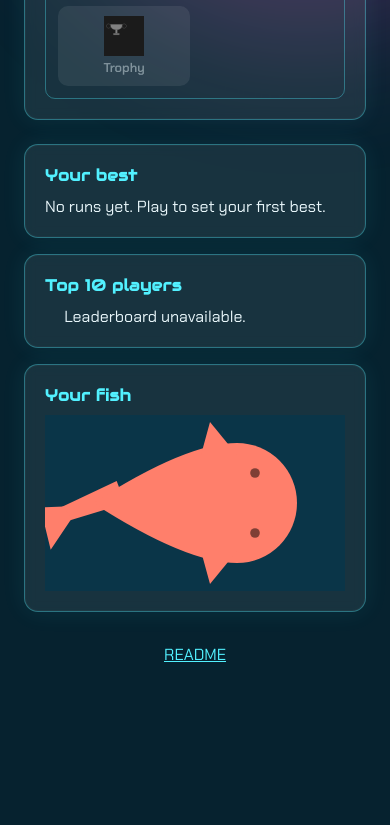
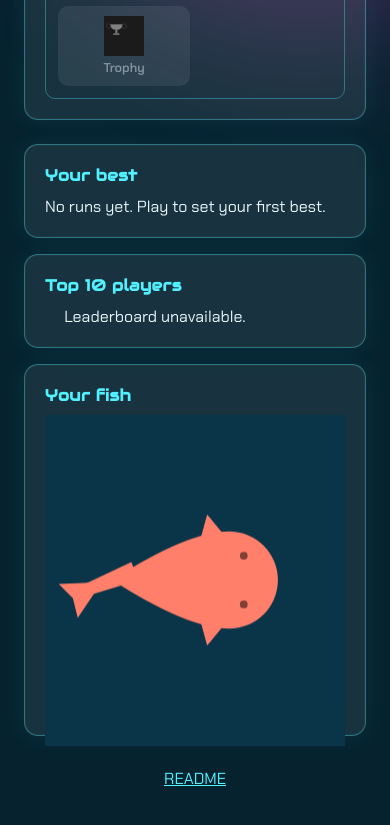
Before and after one commit to comp4020-agentic-coding-studio/comp4020-final-quackyduck826, a website with bundled scripts: page public/index.html in a window 390 px wide. Shown: the part 1032-1857 px from the top of the page. Before the commit the page ends 1761 px from the top, so only its background shows below. Built offline with nearby package versions, Linux system fonts and the light colour scheme; files whose address does not match are found by name.

Commit message:
Make the fish-preview canvas square and snap to pointer direction
Fixes the preview fish clipping when facing up/down on the old wide-but-short
box, and drops the in-game slow-turn easing for the menu preview so it reads
as an instant, responsive "try on" view instead of mimicking gameplay physics.

Co-Authored-By: Claude Sonnet 5 <noreply@anthropic.com>

```diff
--- a/public/game/fish-preview.js
+++ b/public/game/fish-preview.js
@@ -1,15 +1,14 @@
 import { drawFish } from "./render.js";
 
-// Fixed body size for the preview — the "you" entity shape drawFish expects,
-// but there's no real game state here, just a colour and a hat to show off.
-const PREVIEW_SIZE = 60;
-// How far (radians/sec) the heading eases toward the pointer each frame; a
-// constant rotation speed, not proportional to the angle gap, so the turn
-// reads the same unhurried speed whether the mouse is a little or a lot off
-// to one side, rather than a slow creep for pointer, fast whip for far ones.
-const TURN_RATE = 2.2;
+// The fish's drawn radius (nose/tail/fin tip, worst case over the tail-wag
+// cycle) is ~2.83x its `size` — see render.js's drawFish. The preview picks
+// `size` so that radius fits inside the canvas's own half-extent (with a
+// margin), so the fish can face any direction at all without clipping on a
+// square canvas, rather than using a fixed size tuned for one orientation.
+const FISH_MAX_RADIUS_FACTOR = 2.83;
+const FIT_MARGIN = 0.92;
 
-// Starts the fish-preview canvas spinning to follow the mouse. Like
+// Starts the fish-preview canvas snapping to face the mouse. Like
 // puddle-bg.js's startPuddleBackground, safe to call before the canvas is in
 // the document (returns a no-op) and returns a stop function. `getLook` is
 // called once per frame for the current { colour, hat } to show — read live
@@ -21,11 +20,12 @@ export function startFishPreview(canvasId, getLook) {
   if (!canvas) return () => {};
   const ctx = canvas.getContext("2d");
   let running = true;
-  let angle = 0;
   // Defaults to facing right until the pointer first moves over the canvas,
   // rather than snapping to face the very first mouse position recorded
-  // anywhere on the page.
-  let pointerAngle = 0;
+  // anywhere on the page. Unlike in-game steering, the preview has no slow
+  // turn to ease: it locks straight onto the pointer so the fish's facing
+  // always matches the cursor immediately.
+  let angle = 0;
 
   function resize() {
     const dpr = devicePixelRatio || 1;
@@ -43,27 +43,20 @@ export function startFishPreview(canvasId, getLook) {
     const dy = ev.clientY - (r.top + r.height / 2);
     // Below a small dead zone, keep the last heading rather than letting the
     // angle jitter around the fish's own centre point.
-    if (Math.hypot(dx, dy) > 4) pointerAngle = Math.atan2(dy, dx);
+    if (Math.hypot(dx, dy) > 4) angle = Math.atan2(dy, dx);
   }
   addEventListener("pointermove", onMove);
 
-  let last = performance.now();
   function frame(now) {
     if (!running) return;
-    const dt = Math.min(0.05, (now - last) / 1000);
-    last = now;
-
-    let diff = (pointerAngle - angle) % (Math.PI * 2);
-    if (diff > Math.PI) diff -= Math.PI * 2;
-    if (diff < -Math.PI) diff += Math.PI * 2;
-    angle += Math.max(-TURN_RATE * dt, Math.min(TURN_RATE * dt, diff));
 
     const { clientWidth: w, clientHeight: h } = canvas;
     ctx.clearRect(0, 0, w, h);
     const { colour, hat } = getLook();
+    const size = (Math.min(w, h) / 2) * (FIT_MARGIN / FISH_MAX_RADIUS_FACTOR);
     drawFish(
       ctx,
-      { x: w / 2, y: h / 2, angle, tailWag: now / 300, size: PREVIEW_SIZE, colour, hat },
+      { x: w / 2, y: h / 2, angle, tailWag: now / 300, size, colour, hat },
       false,
       false,
     );
--- a/public/style.css
+++ b/public/style.css
@@ -263,10 +263,10 @@ legend {
 #leaderboard { margin: 0; padding-left: 1.2rem; }
 #leaderboard li { padding: .1rem 0; }
 
-/* Fixed height (not aspect-ratio) so the fish stays a reasonably large,
-   consistent size across viewports rather than scaling with the sidebar's
-   own (fairly narrow) width. */
-#fish-preview { display: block; width: 100%; height: 11rem; cursor: default; }
+/* Square so the fish (drawn centred, and free to face any direction) always
+   has equal clearance on every side rather than being clipped top/bottom by
+   a wide-but-short box. */
+#fish-preview { display: block; width: 100%; aspect-ratio: 1 / 1; cursor: default; }
 
 .readme-link { text-align: center; margin-top: 2rem; }
 a { color: var(--cyan); transition: text-shadow .15s ease; }
```
